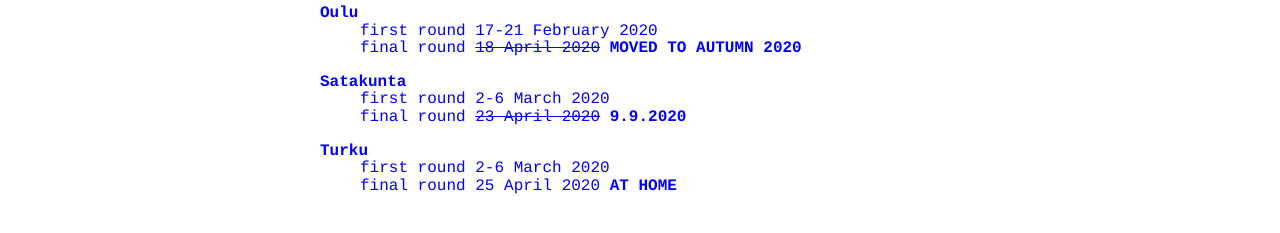
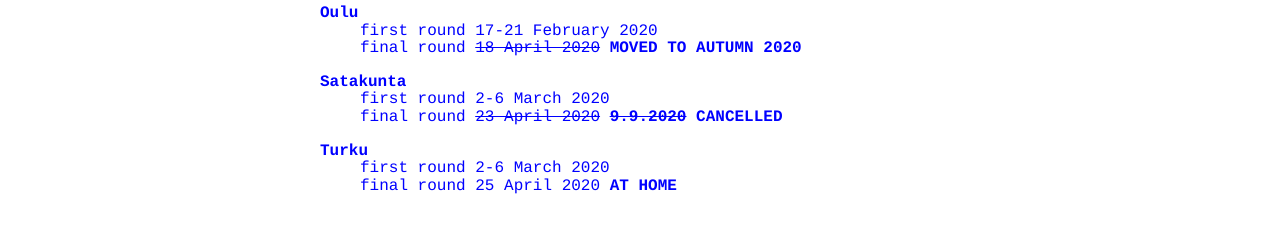
Before and after one commit to matematiikkakilpailut/matematiikkakilpailut.github.io, a Jekyll site: the page built from seiskat/en/index.html, in a window 1280 px wide. Shown: the part 493-726 px from the top of the page. Built offline with Jekyll 4.4.1, drawn with Linux system fonts in a browser that asks for light colours.

Commit message:
Update index.html
satakunta peruttu

```diff
--- a/seiskat/en/index.html
+++ b/seiskat/en/index.html
@@ -23,7 +23,7 @@
   <dd>final round <strike>18 April 2020</strike><b> MOVED TO AUTUMN 2020</b></dd>
   <dt>Satakunta</dt>
   <dd>first round 2-6 March 2020</dd>
-  <dd>final round <strike>23 April 2020</strike><b> 9.9.2020</b></dd>
+  <dd>final round <strike>23 April 2020</strike><b> <strike>9.9.2020</strike></b> <b> CANCELLED</b></dd>
   <dt>Turku</dt>
   <dd>first round 2-6 March 2020</dd>
   <dd>final round 25 April 2020<b> AT HOME</b></dd>
```
